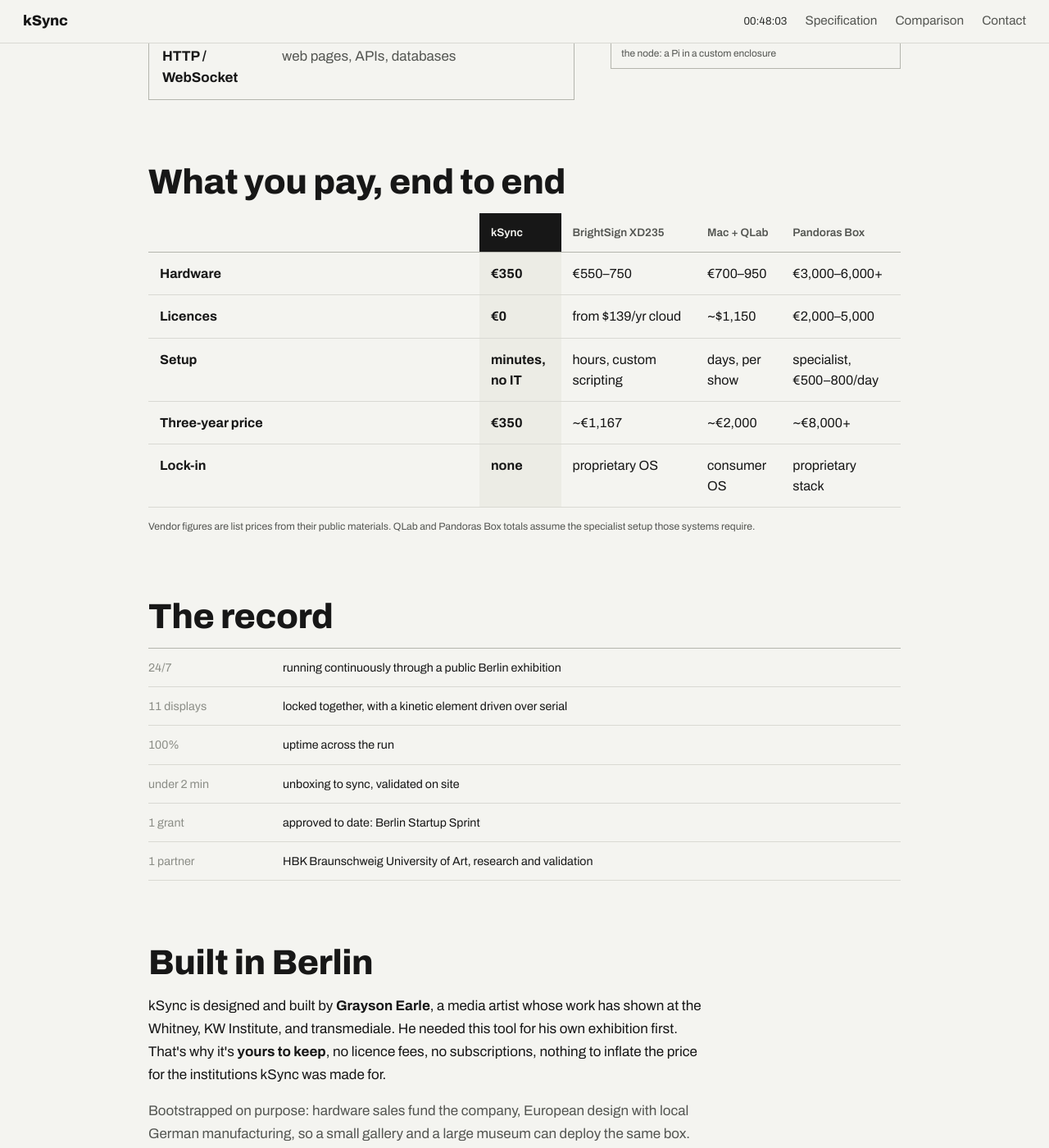
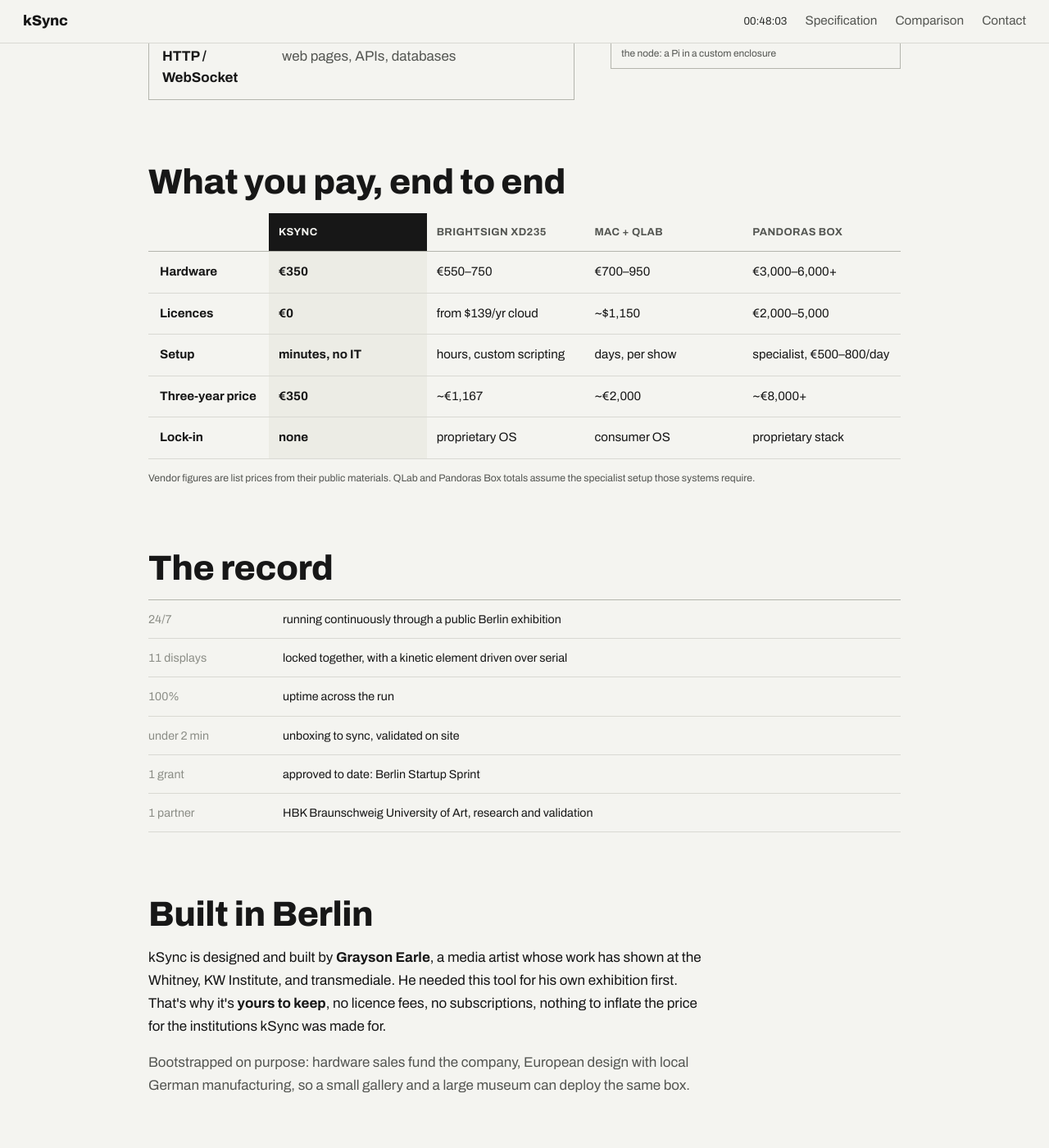
Before and after one commit to prismspecs/hire, a Jekyll site: the page built from ksync.html, in a window 1280 px wide and 1400 px high, scrolled down 2406 px. Shown: the whole window at 82% size. Built offline with Jekyll 4.4.1, drawn with Linux system fonts in a browser that asks for light colours.

Commit message:
kSync: fix comparison table column widths, tighten typography
The compare table inherited the spec table's 44% label width, leaving
vendor columns too narrow and forcing text to wrap on nearly every
cell. Give it its own fixed layout, uppercase/letter-spaced headers,
and a cleaner line break on the one genuinely long cell.

Co-Authored-By: Claude Sonnet 5 <noreply@anthropic.com>
Claude-Session: https://claude.ai/code/session_01XK3NFgUBJLZ3knRTCHAAZD

```diff
--- a/assets/css/ksync.css
+++ b/assets/css/ksync.css
@@ -268,8 +268,10 @@ section.cue:first-child {
 }
 
 .tab thead th {
-    font-weight: 600;
-    font-size: 0.8rem;
+    font-weight: 700;
+    font-size: 0.76rem;
+    letter-spacing: 0.03em;
+    text-transform: uppercase;
     color: var(--muted);
     border-bottom: 1px solid var(--line-strong);
 }
@@ -299,6 +301,26 @@ section.cue:first-child {
 
 .compare {
     min-width: 620px;
+    table-layout: fixed;
+    font-size: 0.89rem;
+}
+
+.compare th,
+.compare td {
+    padding-left: 12px;
+    padding-right: 12px;
+}
+
+.compare th:first-child,
+.compare td:first-child {
+    width: 16%;
+    padding-left: 14px;
+    white-space: nowrap;
+}
+
+.compare th:not(:first-child),
+.compare td:not(:first-child) {
+    width: 21%;
 }
 
 .compare th.this,
--- a/ksync.html
+++ b/ksync.html
@@ -97,7 +97,7 @@ description: "kSync keeps walls of displays frame-locked to sub-10ms and fires l
             <tbody>
                 <tr><td class="label">Hardware</td><td class="this num">€350</td><td class="num">€550–750</td><td class="num">€700–950</td><td class="num">€3,000–6,000+</td></tr>
                 <tr><td class="label">Licences</td><td class="this num">€0</td><td class="num">from $139/yr cloud</td><td class="num">~$1,150</td><td class="num">€2,000–5,000</td></tr>
-                <tr><td class="label">Setup</td><td class="this">minutes, no IT</td><td>hours, custom scripting</td><td>days, per show</td><td>specialist, €500–800/day</td></tr>
+                <tr><td class="label">Setup</td><td class="this">minutes, no IT</td><td>hours, custom scripting</td><td>days, per show</td><td>specialist, <span class="num">€500–800/day</span></td></tr>
                 <tr><td class="label">Three-year price</td><td class="this num">€350</td><td class="num">~€1,167</td><td class="num">~€2,000</td><td class="num">~€8,000+</td></tr>
                 <tr><td class="label">Lock-in</td><td class="this">none</td><td>proprietary OS</td><td>consumer OS</td><td>proprietary stack</td></tr>
             </tbody>
```
